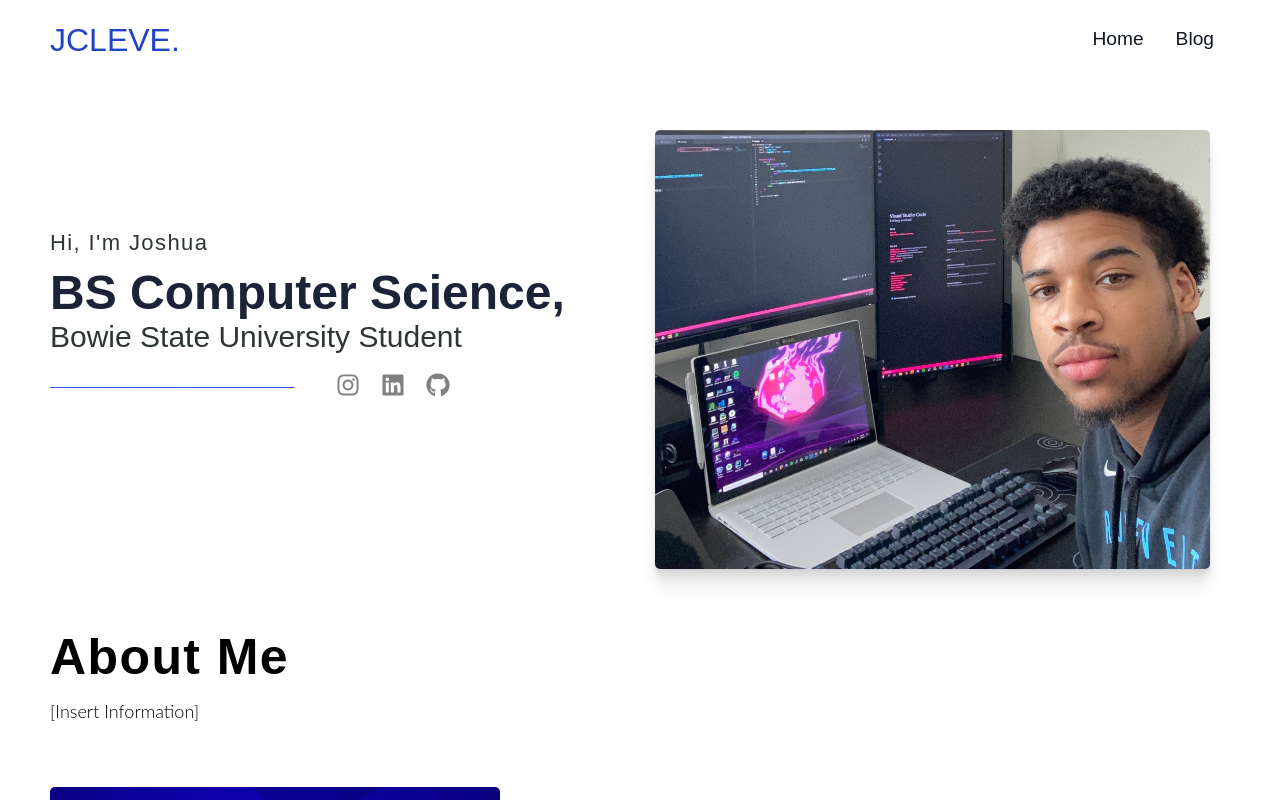
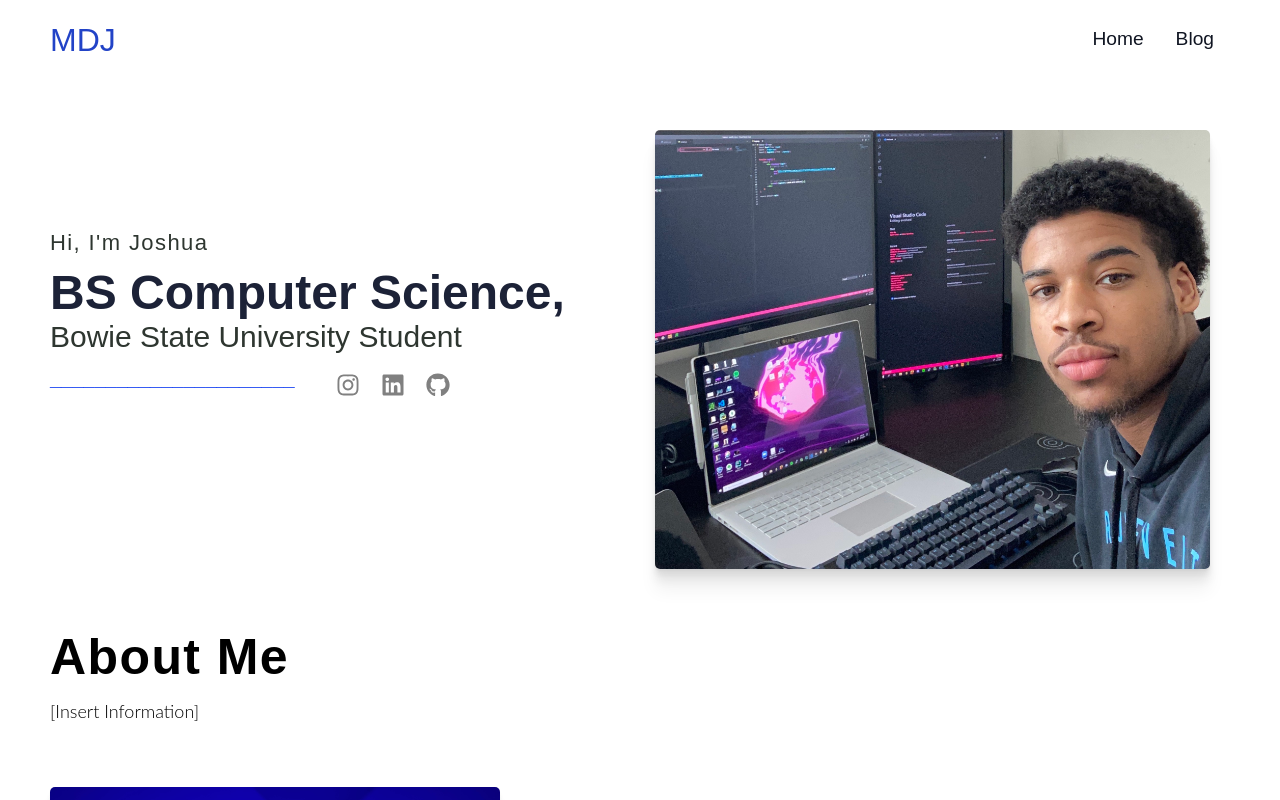
Before and after one commit to jclevecodes/josh-webportfolio, a React (Create React App) app: page / in a window 1280 px wide. Shown: the top 800 px of the page. Built offline with nearby package versions, Linux system fonts and the light colour scheme.

Commit message:
Navbar update

```diff
--- a/src/components/Navbar/Navbar.js
+++ b/src/components/Navbar/Navbar.js
@@ -14,7 +14,7 @@ const Navbar = ()=> {
                 <NavbarContainer>
                     <Logo to='/'>
                         <NavIcon />
-                        JCLEVE.
+                        MDJ
                     </Logo>
                     <MobileIcon onClick={ handleClick }>
                         { click ? <FaTimes /> : <FaBars /> }
```
